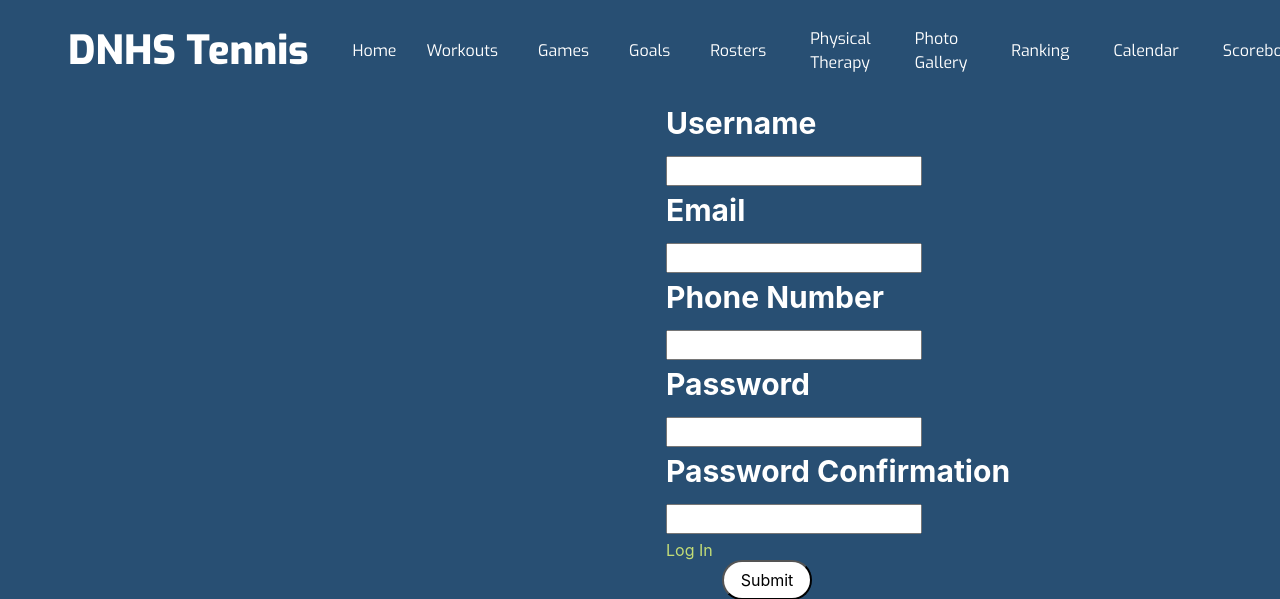
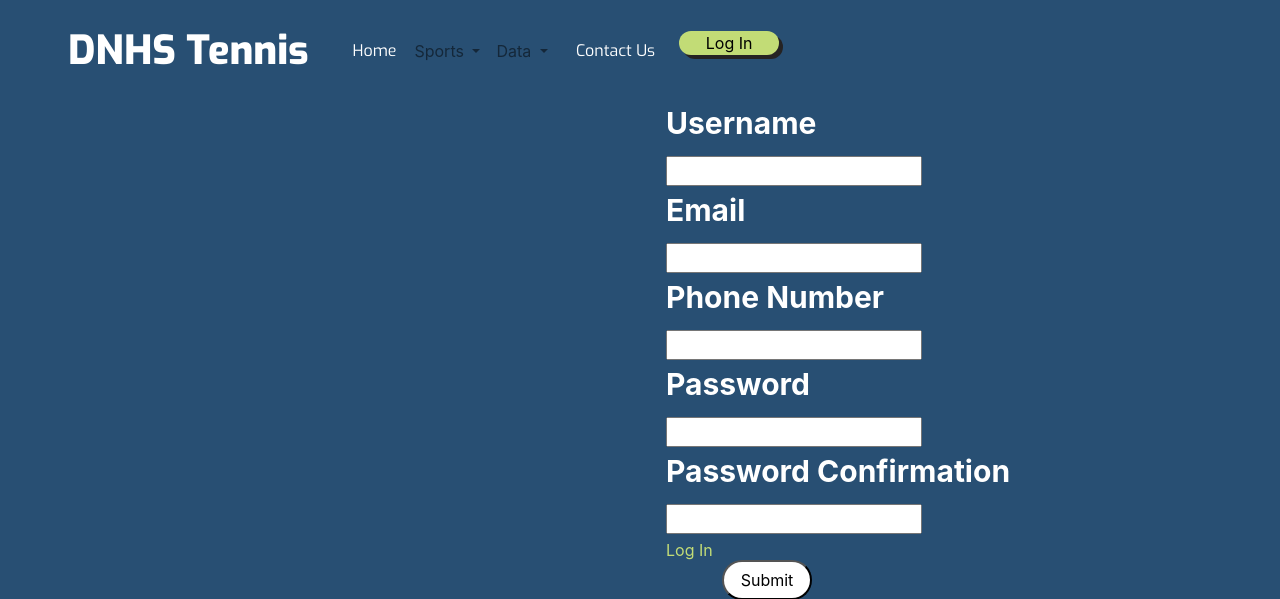
Before and after one commit to Archkitten/n22p4-quarter-finals, a Flask app: page /team/authorize/ in a window 1280 px wide; the page is wider, and only the part inside the window is pictured. Shown: the top 599 px of that part. Run offline with Flask 2, Linux system fonts and the light colour scheme; some libraries are stand-ins or nearby versions.

Commit message:
navBar Dropdowns

```diff
--- a/templates/layouts/navbar.html
+++ b/templates/layouts/navbar.html
@@ -18,6 +18,12 @@
                     Tennis</a>
                 <a style="font-family: exo; color: white; font-size: 16px; padding-right: 10px;" class="nav-link"
                    href={{ url_for('index') }}>Home</a>
+
+                <li class="nav-item dropdown">
+                    <a class="nav-link dropdown-toggle" href="#" data-bs-toggle="dropdown" aria-expanded="false" id="dropdownMenuButton1" type="button">
+                        Sports
+                    </a>
+                    <div class="dropdown-menu" aria-labelledby="dropdownMenuButton1">
                         <a style="font-family: exo; color: white; font-size: 16px; padding-right: 20px; padding-left: 20px;"
                            class="nav-link" href={{ url_for('workouts') }}>Workouts</a>
                         <a style="font-family: exo; color: white; font-size: 16px;padding-right: 20px; padding-left: 20px;"
@@ -28,6 +34,14 @@
                            class="nav-link" href={{ url_for('tennis.roster') }}>Rosters</a>
                         <a style="font-family: exo; color: white; font-size: 16px;padding-right: 24px; padding-left: 20px;"
                            class="nav-link" href={{ url_for('physicaltherapy') }}>Physical Therapy</a>
+                    </div>
+                </li>
+
+                <li class="nav-item dropdown">
+                    <a class="nav-link dropdown-toggle" href="#" data-bs-toggle="dropdown" aria-expanded="false" id="dropdownMenuButton1" type="button">
+                        Data
+                    </a>
+                    <div class="dropdown-menu" aria-labelledby="dropdownMenuButton1">
                         <a style="font-family: exo; color: white; font-size: 16px;padding-right: 24px; padding-left: 20px;"
                            class="nav-link" href={{ url_for('tennis.photo_gallery') }}>Photo Gallery</a>
                         <a style="font-family: exo; color: white; font-size: 16px;padding-right: 24px; padding-left: 20px;"
@@ -38,6 +52,8 @@
                            class="nav-link" href={{ url_for('scoreboard') }}>Scoreboard</a>
                         <a style="font-family: exo; color: white; font-size: 20px;padding-right: 24px; padding-left: 20px;"
                            class="nav-link" href={{ url_for('crud.crud') }}>CRUD</a>
+                    </div>
+                </li>
                 <a style="font-family: exo; color: white; font-size: 16px;padding-right: 24px; padding-left: 20px;"
                    class="nav-link" href={{ url_for('contactus') }}>Contact Us</a>
 
```
Lines whose indentation alone changed are shown as unchanged.
